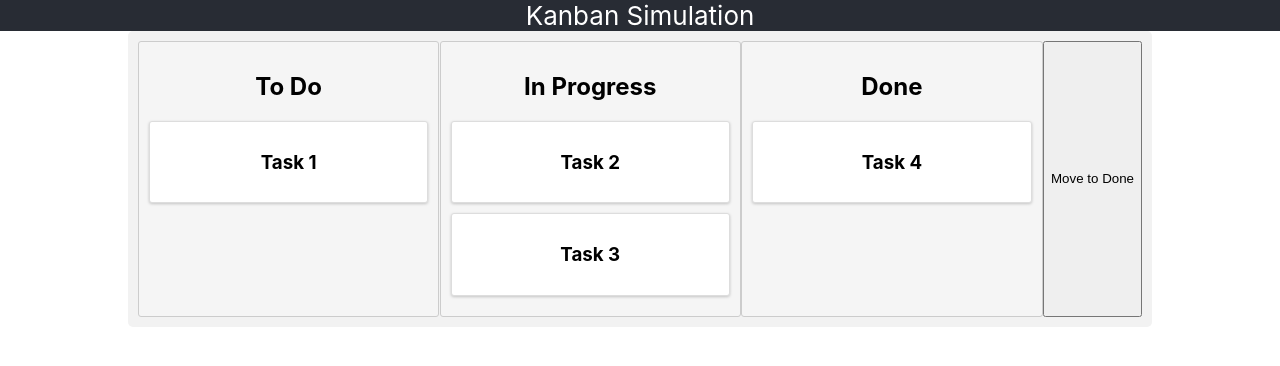
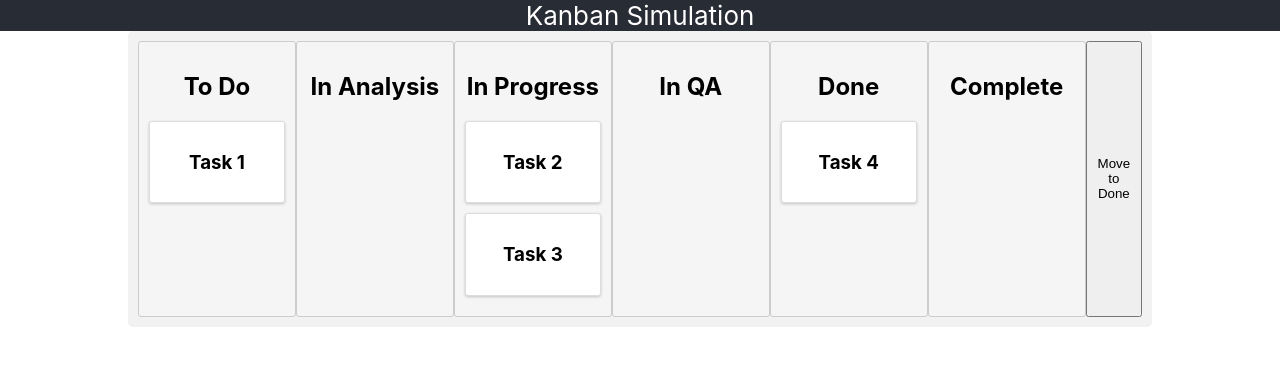
Before and after one commit to JimBobBirnie/kanboard-react, a React (Create React App) app: page / in a window 1280 px wide. Shown: the top 366 px of the page. Built offline with nearby package versions, Linux system fonts and the light colour scheme.

Commit message:
Board can be intiialised with any set of columns

```diff
--- a/src/KanbanBoard.js
+++ b/src/KanbanBoard.js
@@ -6,7 +6,9 @@ const KanbanBoard = () => {
 
     const [columns, setColumns] = useState([
         { id: 0, title: 'To Do' },
+        {id: 4, title:'In Analysis'},
         { id: 1, title: 'In Progress' },
+        { id: 5, title: 'In QA' },
         { id: 2, title: 'Done' },
         { id: 3, title: 'Complete' }
     ])
@@ -16,6 +18,7 @@ const KanbanBoard = () => {
         { id: 2, title: 'Task 2', status: 1 },
         { id: 3, title: 'Task 3', status: 1 },
         { id: 4, title: 'Task 4', status: 2 },
+
         // add more tasks as needed
     ]);
 
@@ -42,21 +45,20 @@ const KanbanBoard = () => {
             ));
     };
 
+    const columnDivs = columns.map((item) => (
+        <div key={item.id} className="column">
+
+          <h2>{item.title}</h2>
+          {renderTaskCards(item.id)}
+        </div>
+      ));
+
+
     return (
+
         <div className="board">
-            <div className="column">
-                <h2>{columns[0].title}</h2>
-                {renderTaskCards(columns[0].id)}
-            </div>
-            <div className="column">
-                <h2>{columns[1].title}</h2>
-                {renderTaskCards(columns[1].id)}
-            </div>
-            <div className="column">
-                <h2>{columns[2].title}</h2>
-                {renderTaskCards(columns[2].id)}
-            </div>
-            <button onClick={() => handleTaskMove(1, columns[2].id)}>Move to Done</button>
+            {columnDivs}
+            <button onClick={() => handleTaskMove(1, 2)}>Move to Done</button>
         </div>
     );
 };
```
